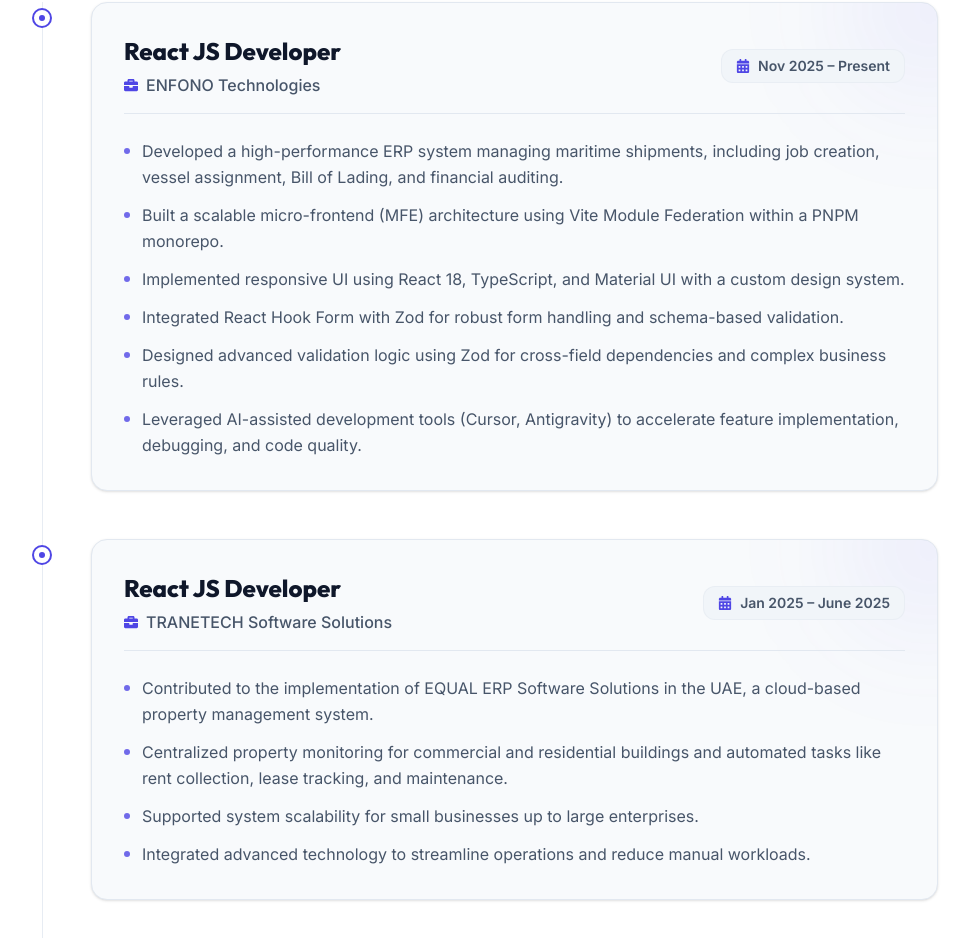
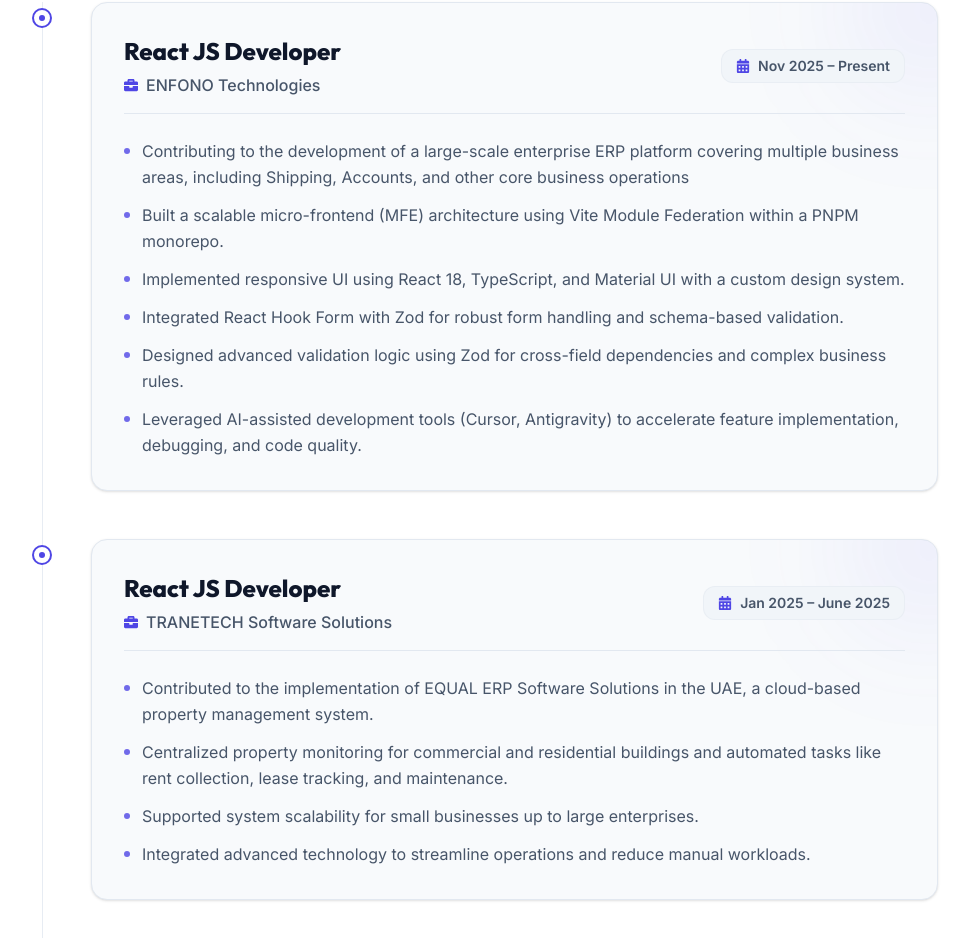
Before and after one commit to nandakishor-Dev/my_portfolio, a React (Vite) app: page / in a window 1280 px wide. Shown: the part 2907-3845 px from the top of the page, without its empty margins (166-1135 px from the left). Built offline with nearby package versions, Linux system fonts and the light colour scheme.

Commit message:
description text updates

```diff
--- a/src/data/portfolioData.ts
+++ b/src/data/portfolioData.ts
@@ -92,7 +92,7 @@ export const portfolioData: PortfolioData = {
       role: "React JS Developer",
       duration: "Nov 2025 – Present",
       responsibilities: [
-        "Developed a high-performance ERP system managing maritime shipments, including job creation, vessel assignment, Bill of Lading, and financial auditing.",
+        "Contributing to the development of a large-scale enterprise ERP platform covering multiple business areas, including Shipping, Accounts, and other core business operations",
         "Built a scalable micro-frontend (MFE) architecture using Vite Module Federation within a PNPM monorepo.",
         "Implemented responsive UI using React 18, TypeScript, and Material UI with a custom design system.",
         "Integrated React Hook Form with Zod for robust form handling and schema-based validation.",
```
